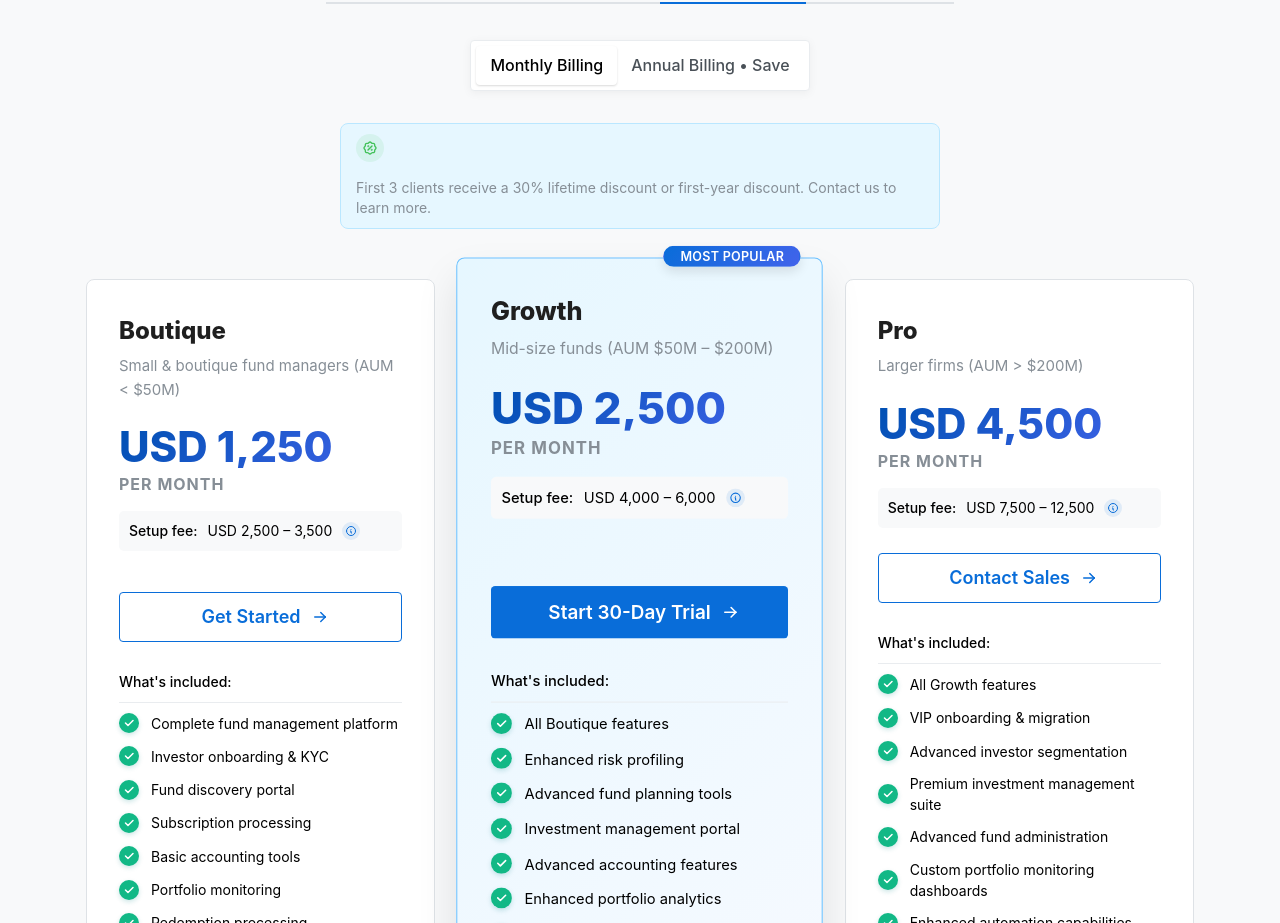
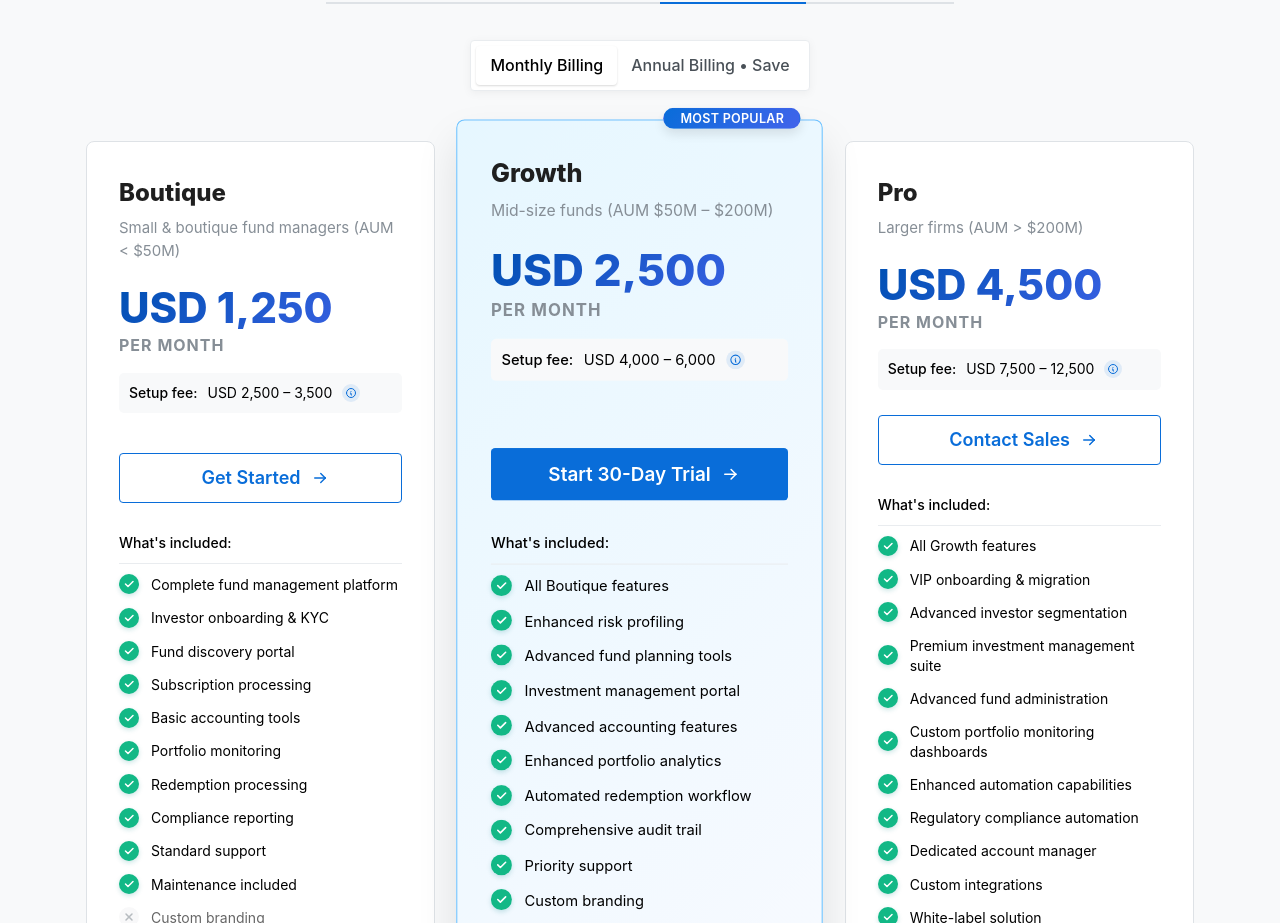
Before and after one commit to Aama-io/landing, a Next.js app: page /pricing in a window 1280 px wide. Shown: the part 980-1903 px from the top of the page. Built offline with nearby package versions, Linux system fonts and the light colour scheme; no server answers.

Commit message:
Remove pricing

```diff
--- a/components/PricingTables/PricingTables.tsx
+++ b/components/PricingTables/PricingTables.tsx
@@ -368,15 +368,6 @@ export function PricingTables() {
               className={classes.segmentedControl}
             />
           </Group>
-
-          <Group className={classes.comingSoonBanner} mt="sm">
-            <ThemeIcon size="md" radius="xl" color="green" variant="light">
-              <IconDiscount2 size={16} />
-            </ThemeIcon>
-            <Text size="sm" c="dimmed">
-              First 3 clients receive a 30% lifetime discount or first-year discount. Contact us to learn more.
-            </Text>
-          </Group>
         </Stack>
 
         <div className={classes.grid}>
```
